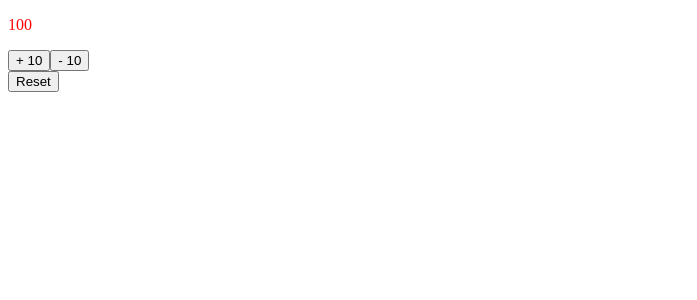
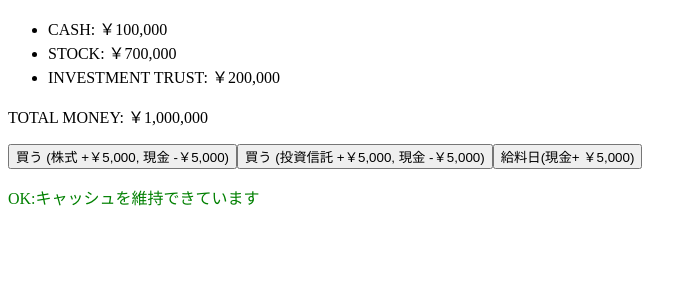
Before and after one commit to hibichan1789/react-practice, a React (Vite) app: page / in a window 1280 px wide. Shown: the top 300 px of the page, without its empty margins (0-697 px from the left). Built offline with nearby package versions, Linux system fonts and the light colour scheme.

Commit message:
assets-checker

```diff
--- a/src/App.tsx
+++ b/src/App.tsx
@@ -1,49 +1,90 @@
-// src/App.tsx
-
 import { useState } from "react";
 
-const highCountStyle =  {
-  color:"red"
+// src/App.tsx
+type Assets = {
+  cash:number;
+  stock:number;
+  investmentTrust:number;
 }
-function Display({count}:{count:number}){
-  return <p style={count>=100 ? highCountStyle : {}}>{count}</p>
-}
-function CountButton({countDiff, isAdd, clickAction}:{countDiff:number, isAdd:boolean, clickAction:()=>void}){
+type DisplayAssetProps = Assets & {totalAssets:number}
+
+function DisplayMoney({cash, stock, investmentTrust, totalAssets}:DisplayAssetProps){
   return(
-    <button onClick={clickAction}>{isAdd ? "+" : "-"} {countDiff}</button>
+    <>
+      <ul>
+        <li>CASH: {formatMoney(cash)}</li>
+        <li>STOCK: {formatMoney(stock)}</li>
+        <li>INVESTMENT TRUST: {formatMoney(investmentTrust)}</li>
+      </ul>
+      <p>TOTAL MONEY: {formatMoney(totalAssets)}</p>
+    </>
   );
 }
-function ResetButton({clickAction}:{clickAction:()=>void}){
-  return <button onClick={clickAction}>Reset</button>
+function BuyButton({transactionAmount, cash, isStock, handleClick}:{transactionAmount:number, cash:number, isStock:boolean, handleClick:()=>void}){
+  return <button disabled={transactionAmount > cash} onClick={handleClick}>買う ({isStock? "株式" : "投資信託"} +{formatMoney(transactionAmount)}, 現金 -{formatMoney(transactionAmount)})</button>
 }
-const initialCount = 100;
-const countDiff = 10;
-export default function AppComponent(){
-  const [currentCount, setCurrentCount] = useState<number>(initialCount);
-  function countAction(isAdd:boolean){
-    if(isAdd){
-      setCurrentCount(currentCount + countDiff);
-      return;
+function SalaryButton({salaryAmount, handleClick}:{salaryAmount:number, handleClick:()=>void}){
+  return <button onClick={handleClick}>給料日(現金+ {formatMoney(salaryAmount)})</button>
+}
+function DisplayLogs({logs}:{logs:string[]}){
+  return(
+    <ul>
+      {logs.map((log, logIndex) => <li key={logIndex}>{log}</li>)}
+    </ul>
+  );
+}
+
+const initialAssets:Assets = {
+  cash:100000,
+  stock:700000,
+  investmentTrust:200000,
+}
+const transactionAmount = 5*10**3;
+const salaryAmount = 5*10**3;
+export default function AssetsApp(){
+  const [currentAssets, setCurrentAssets] = useState<Assets>(initialAssets);
+  const [logs, setLogs] = useState<string[]>([]);
+  const totalAssets:number = Object.values(currentAssets).reduce((total, money)=>total+money, 0);
+  function handleBuyClick(isStock:boolean){
+    if(isStock){
+      setCurrentAssets({...currentAssets, cash:currentAssets.cash - transactionAmount, stock:currentAssets.stock + transactionAmount})
+      const newLog = `株式を${formatMoney(transactionAmount)}買いました (${formatMoney(totalAssets)})`;
+      const newLogs = [...logs, newLog];
+      setLogs(newLogs);
     }
-
-    if(currentCount - countDiff < 0){
-      return;
+    else{
+      setCurrentAssets({...currentAssets, cash:currentAssets.cash - transactionAmount, investmentTrust:currentAssets.investmentTrust + transactionAmount})
+      const newLog = `投資信託を${formatMoney(transactionAmount)}買いました (${formatMoney(totalAssets)})`;
+      const newLogs = [...logs, newLog];
+      setLogs(newLogs);
     }
-    setCurrentCount(currentCount - countDiff);
   }
-  function resetAction(){
-    setCurrentCount(initialCount);
+  function handleSalaryClick(){
+    setCurrentAssets({...currentAssets, cash:currentAssets.cash + salaryAmount});
+    const newLog = `給料から${formatMoney(transactionAmount)}証券口座に入れました (${formatMoney(totalAssets)})`;
+    const newLogs = [...logs, newLog];
+    setLogs(newLogs);
   }
   return(
     <>
-      <Display count={currentCount}/>
-      <div>
-        <CountButton countDiff={countDiff} isAdd={true} clickAction={()=>countAction(true)} />
-        <CountButton countDiff={countDiff} isAdd={false} clickAction={()=>countAction(false)}/>
-      </div>
-      <div>
-        <ResetButton clickAction={()=>resetAction()}/>
-      </div>
+      <DisplayMoney cash={currentAssets.cash} stock={currentAssets.stock} investmentTrust={currentAssets.investmentTrust} totalAssets={totalAssets}/>
+      <BuyButton transactionAmount={transactionAmount} cash={currentAssets.cash} isStock={true} handleClick={()=>handleBuyClick(true)}/>
+      <BuyButton transactionAmount={transactionAmount} cash={currentAssets.cash} isStock={false} handleClick={()=>handleBuyClick(false)}/>
+      <SalaryButton salaryAmount={salaryAmount} handleClick={()=>handleSalaryClick()}/>
+      {checkCurrentCash(currentAssets.cash, totalAssets) ? <p style={{color:"green"}}>OK:キャッシュを維持できています</p> : <p style={{color:"red"}}>NG:現金比率が危険です</p>}
+      <DisplayLogs logs={logs}/>
     </>
   );
 }
+
+// utils関数
+function formatMoney(money:number){
+  return money.toLocaleString("ja-JP", {
+    style:"currency",
+    currency: "JPY"
+  })
+}
+function checkCurrentCash(cash:number, totalAssets:number):boolean{
+  const isSafe = cash/totalAssets >= 0.10;
+  return isSafe;
+}
```
